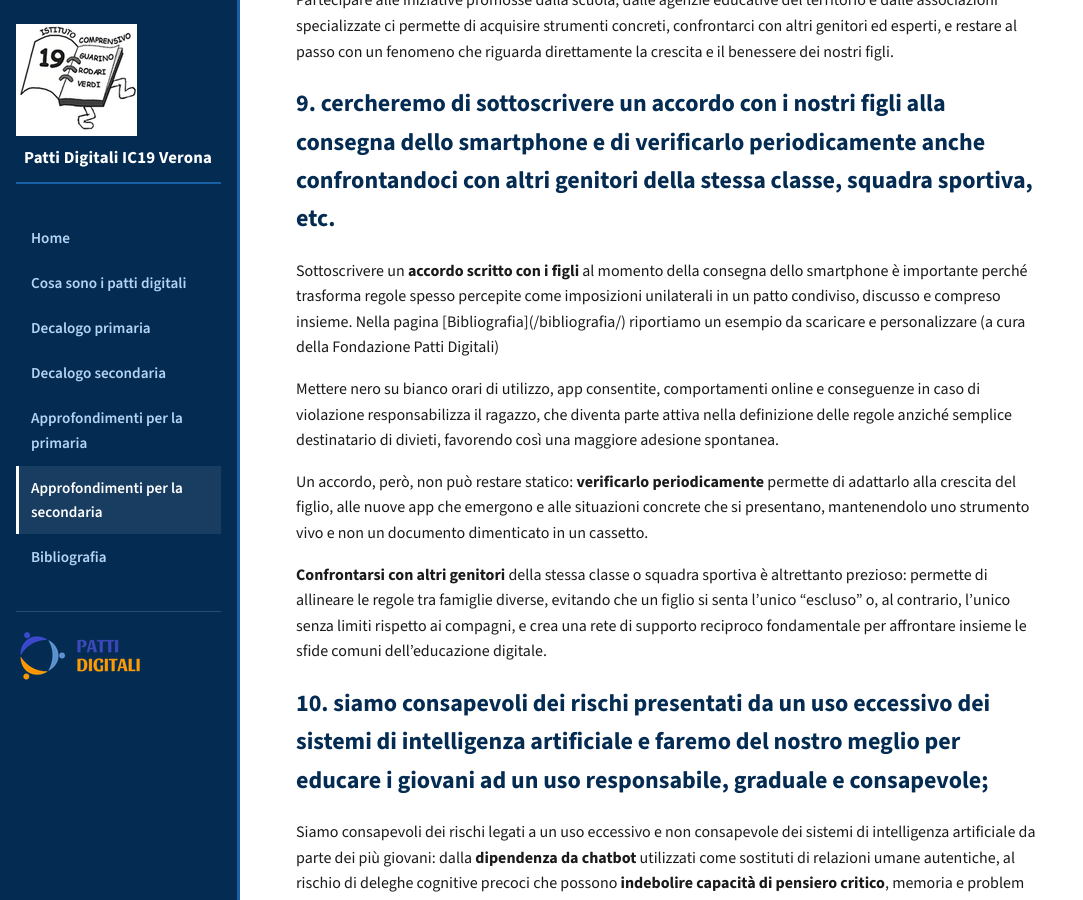
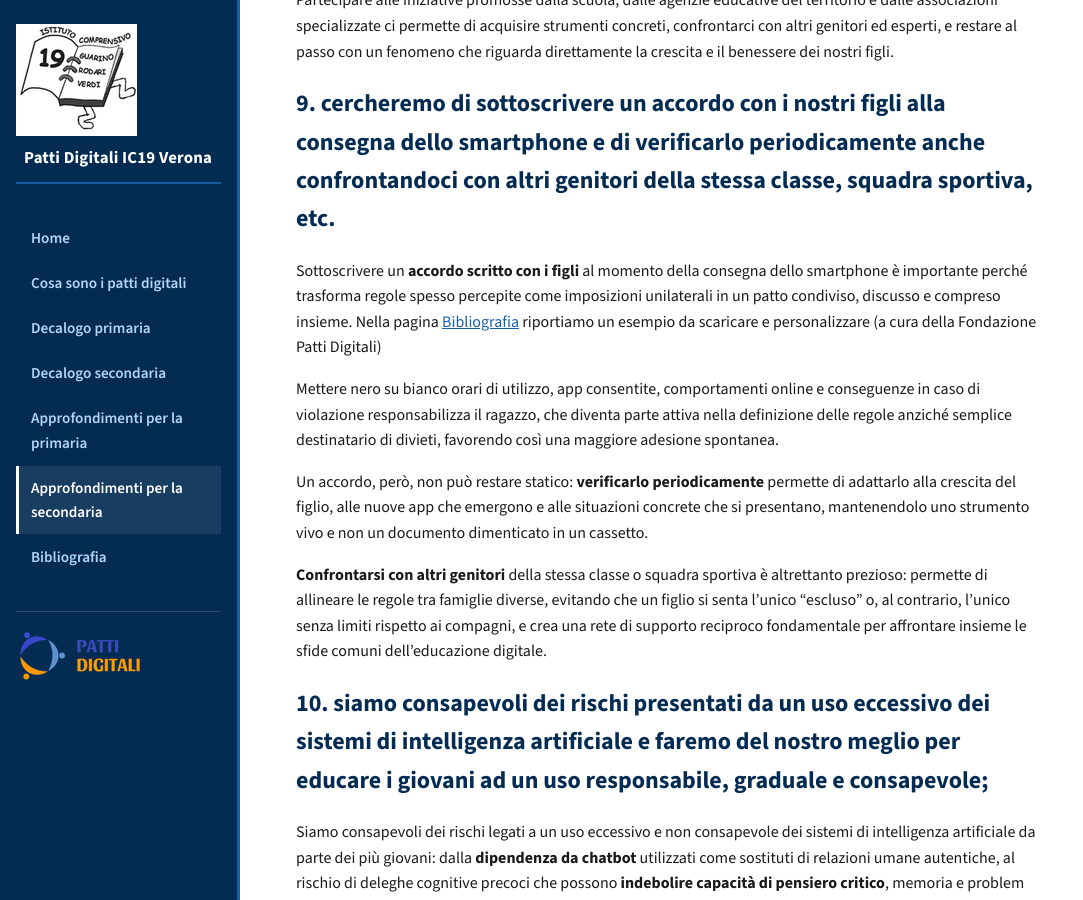
Before and after one commit to albvalente/prova, a Jekyll site: the page built from patto-digitale-secondaria-approfondimenti.md, in a window 1280 px wide and 900 px high, scrolled down 5451 px. Shown: the whole window, without its empty margins (0-1083 px from the left). Built offline with Jekyll 4.4.1, drawn with Linux system fonts in a browser that asks for light colours.

Commit message:
Update patto-digitale-secondaria-approfondimenti.md

```diff
--- a/patto-digitale-secondaria-approfondimenti.md
+++ b/patto-digitale-secondaria-approfondimenti.md
@@ -152,7 +152,7 @@ Partecipare alle iniziative promosse dalla scuola, dalle agenzie educative del t
 
 ## 9\. cercheremo di sottoscrivere un accordo con i nostri figli alla consegna dello smartphone e di verificarlo periodicamente anche confrontandoci con altri genitori della stessa classe, squadra sportiva, etc.
 
-Sottoscrivere un **accordo scritto con i figli** al momento della consegna dello smartphone è importante perché trasforma regole spesso percepite come imposizioni unilaterali in un patto condiviso, discusso e compreso insieme. Nella pagina \[Bibliografia\]({{ '/bibliografia/' | relative\_url }}) riportiamo un esempio da scaricare e personalizzare (a cura della Fondazione Patti Digitali)
+Sottoscrivere un **accordo scritto con i figli** al momento della consegna dello smartphone è importante perché trasforma regole spesso percepite come imposizioni unilaterali in un patto condiviso, discusso e compreso insieme. Nella pagina [Bibliografia]({{ '/bibliografia/' | relative\_url }}) riportiamo un esempio da scaricare e personalizzare (a cura della Fondazione Patti Digitali)
 
 Mettere nero su bianco orari di utilizzo, app consentite, comportamenti online e conseguenze in caso di violazione responsabilizza il ragazzo, che diventa parte attiva nella definizione delle regole anziché semplice destinatario di divieti, favorendo così una maggiore adesione spontanea.
 
```
